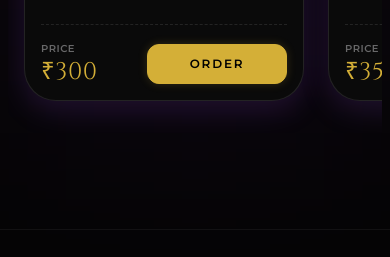
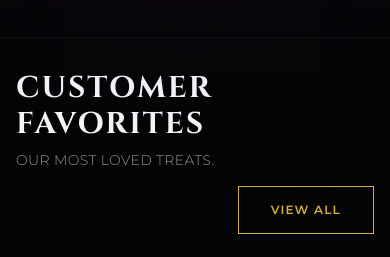
Before and after one commit to arghyacr7/suger_and_soul, a Next.js app: page / in a window 390 px wide. Shown: the part 1670-1927 px from the top of the page. Built offline with nearby package versions, Linux system fonts and the light colour scheme; no server answers; grey boxes are pictures that could not be loaded.

Commit message:
style: maximize mobile compactness and reduce whitespace

```diff
--- a/src/app/page.tsx
+++ b/src/app/page.tsx
@@ -38,7 +38,7 @@ export default function Home() {
   }
 
   return (
-    <div className="flex flex-col gap-24 md:gap-32 pb-32 bg-[#050505]">
+    <div className="flex flex-col gap-8 md:gap-32 pb-32 bg-[#050505]">
       <script
         type="application/ld+json"
         dangerouslySetInnerHTML={{ __html: JSON.stringify(jsonLd) }}
--- a/src/components/home/FeaturedCarousel.tsx
+++ b/src/components/home/FeaturedCarousel.tsx
@@ -35,8 +35,8 @@ export function FeaturedCarousel() {
     }
 
     return (
-        <section className="py-16 container mx-auto px-4 md:px-6 bg-transparent border-y border-white/5">
-            <div className="flex flex-col md:flex-row justify-between items-end mb-12 gap-4">
+        <section className="py-8 md:py-16 container mx-auto px-4 md:px-6 bg-transparent border-y border-white/5">
+            <div className="flex flex-col md:flex-row justify-between items-end mb-6 md:mb-12 gap-4">
                 <div>
                     <h2 className="font-heading text-3xl md:text-4xl text-brown mb-2 uppercase tracking-wider">Customer Favorites</h2>
                     <p className="text-brown/60 tracking-wide uppercase text-sm">Our most loved treats.</p>
--- a/src/components/home/Hero.tsx
+++ b/src/components/home/Hero.tsx
@@ -12,7 +12,7 @@ export function Hero() {
     const [isProfileOpen, setIsProfileOpen] = useState(false)
 
     return (
-        <section className="relative min-h-[70vh] md:min-h-[85vh] w-full flex items-start md:items-center justify-center overflow-hidden pt-28 pb-12 md:pt-24 md:pb-20">
+        <section className="relative min-h-[70vh] md:min-h-[85vh] w-full flex items-start md:items-center justify-center overflow-hidden pt-20 pb-4 md:pt-24 md:pb-20">
             {/* Cinematic Background Image with Slow Zoom */}
             <div
                 className="absolute inset-0 bg-cover bg-center animate-slowZoom"
```
